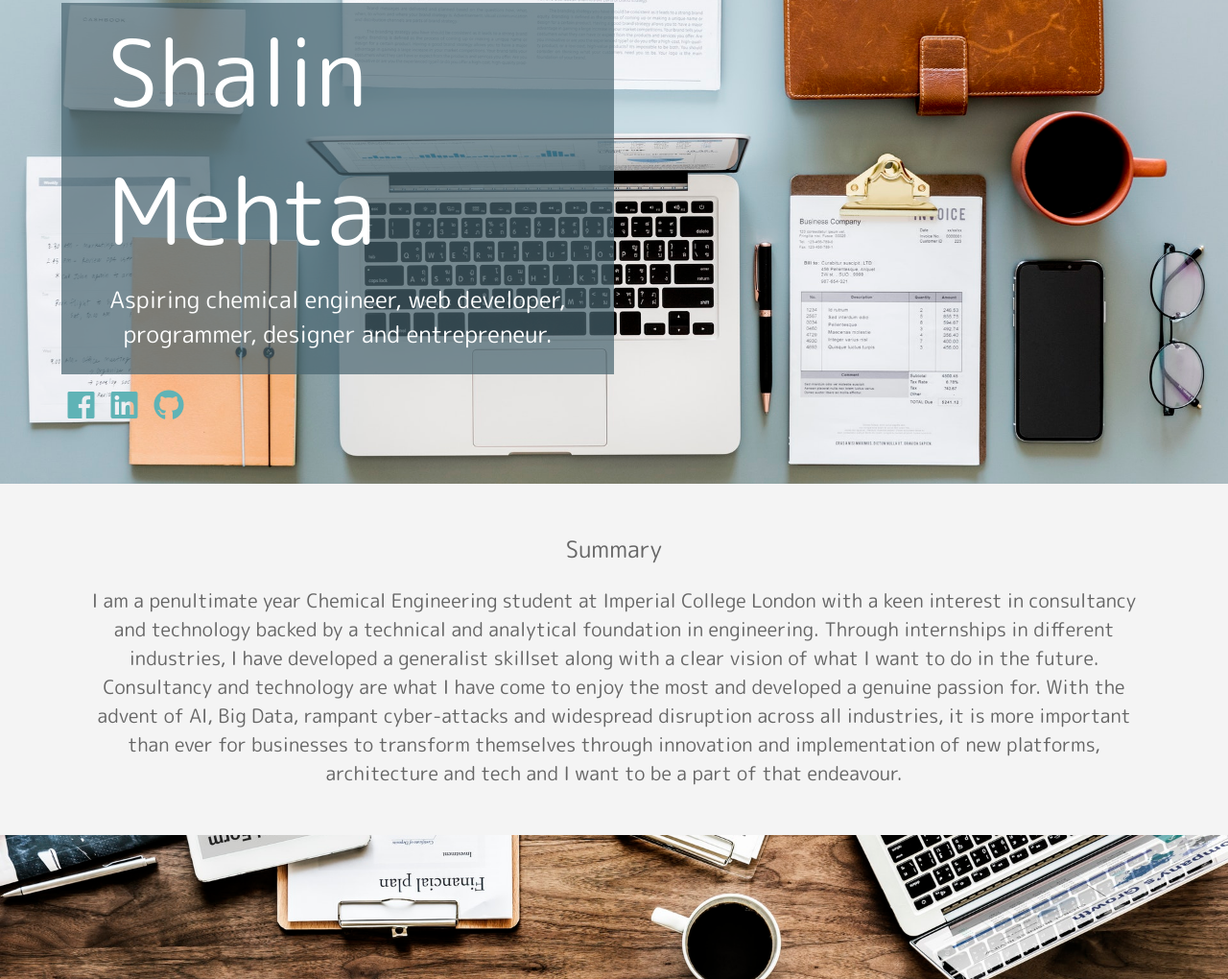
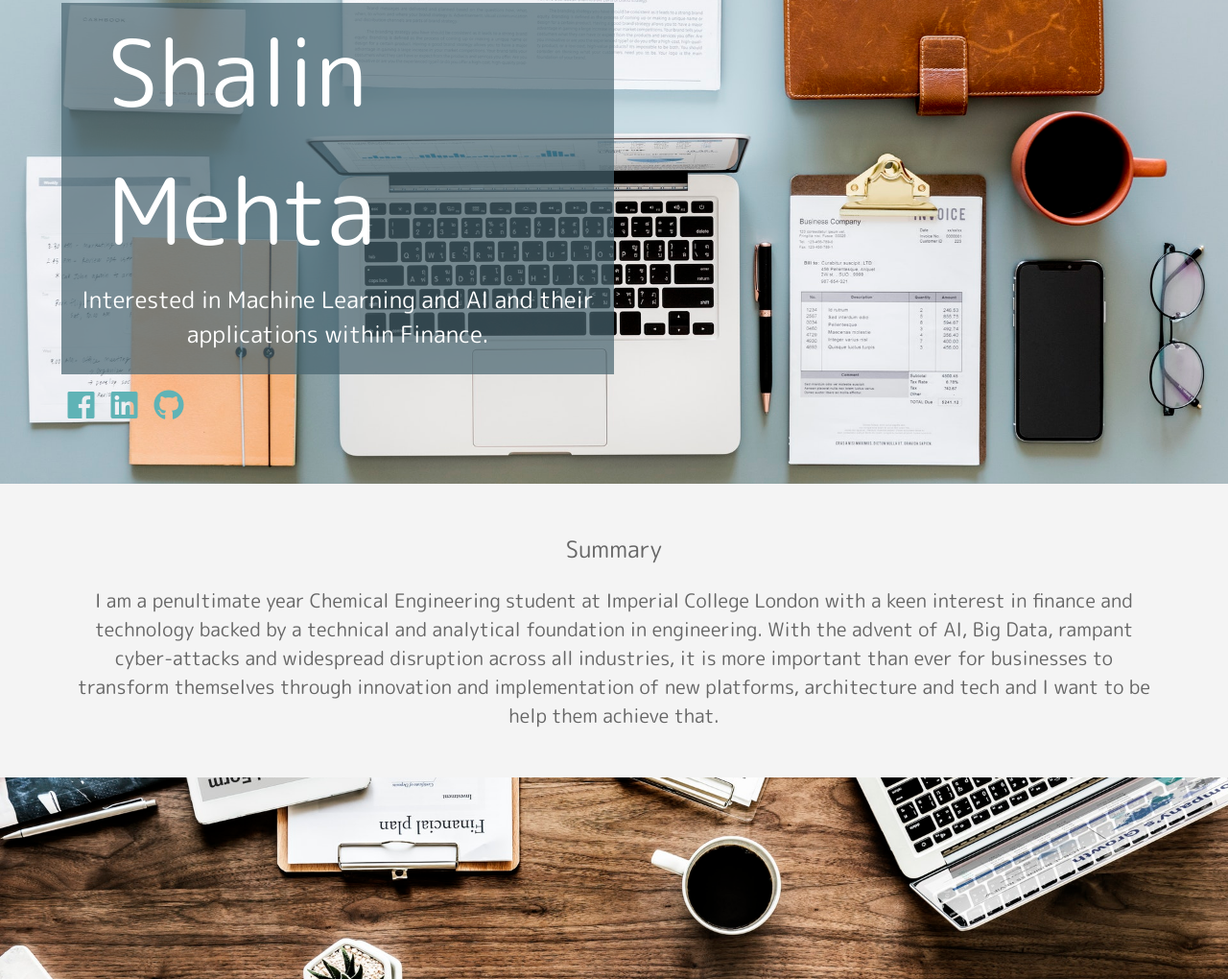
Before and after one commit to shalinmehtaa/my_portfolio, a plain HTML site: page index.html in a window 1280 px wide. Shown: the part 221-1241 px from the top of the page at 96% size. Drawn offline with Linux system fonts and the light colour scheme.

Commit message:
Update index.html
changed homepage

```diff
--- a/index.html
+++ b/index.html
@@ -48,7 +48,7 @@
                 </div>
             </h1>
             <h2 class="sm-heading">
-                Aspiring chemical engineer, web developer, programmer, designer and entrepreneur.
+                Interested in Machine Learning and AI and their applications within Finance.
             </h2>
             <div class="icons">
                 <a href="https://www.facebook.com/shalinmehtaa" target="_blank"><i class="fab fa-facebook fa-2x"></i></a>
@@ -62,18 +62,12 @@
         <h2>Summary</h2>
         <p>
             I am a penultimate year Chemical Engineering student at Imperial College London with a keen interest in
-            consultancy and
-            technology backed by a technical and analytical foundation in engineering. Through internships in different
-            industries,
-            I have developed a generalist skillset along with a clear vision of what I want to do in the future.
-            Consultancy and
-            technology are what I have come to enjoy the most and developed a genuine passion for. With the advent of
-            AI, Big Data,
-            rampant cyber-attacks and widespread disruption across all industries, it is more important than ever for
+            finance and
+            technology backed by a technical and analytical foundation in engineering. With the advent of
+            AI, Big Data, rampant cyber-attacks and widespread disruption across all industries, it is more important than ever for
             businesses to
             transform themselves through innovation and implementation of new platforms, architecture and tech and I
-            want to be a
-            part of that endeavour.
+            want to be help them achieve that.
         </p>
     </section>
 
```
